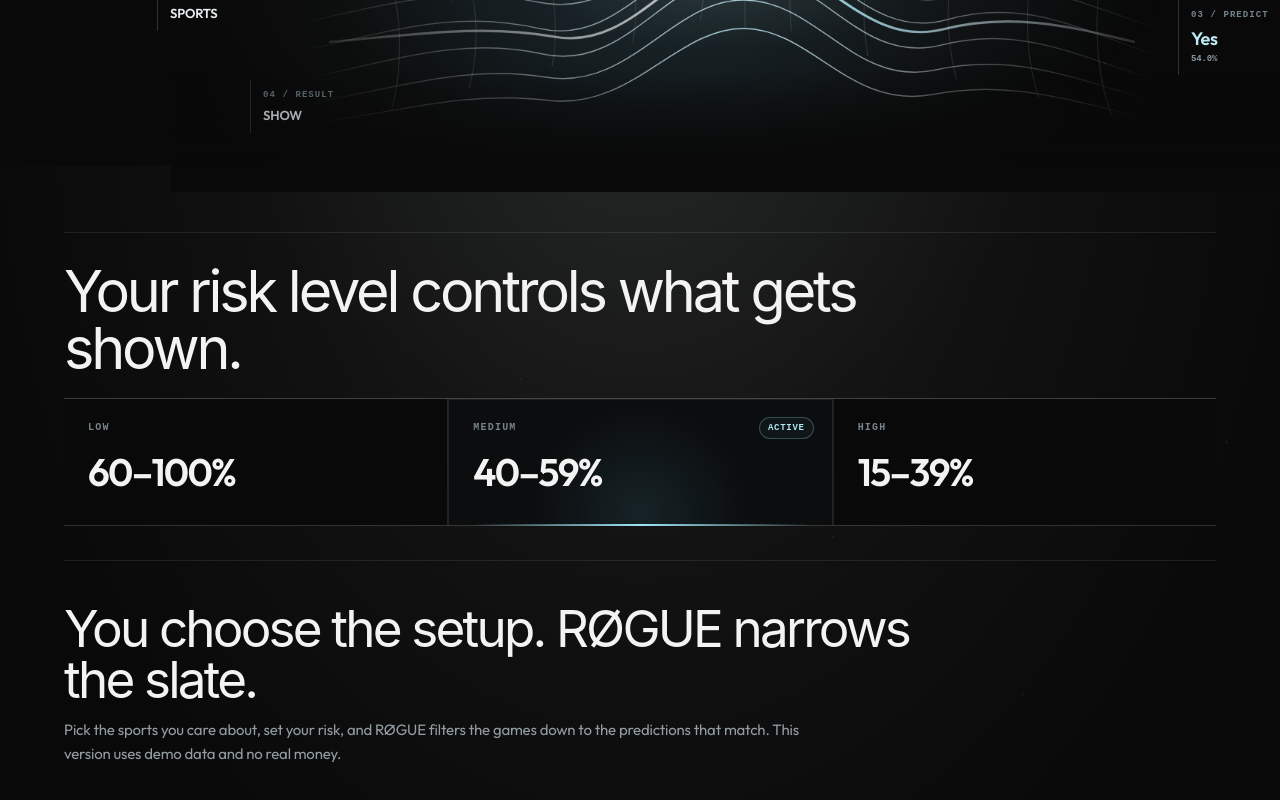
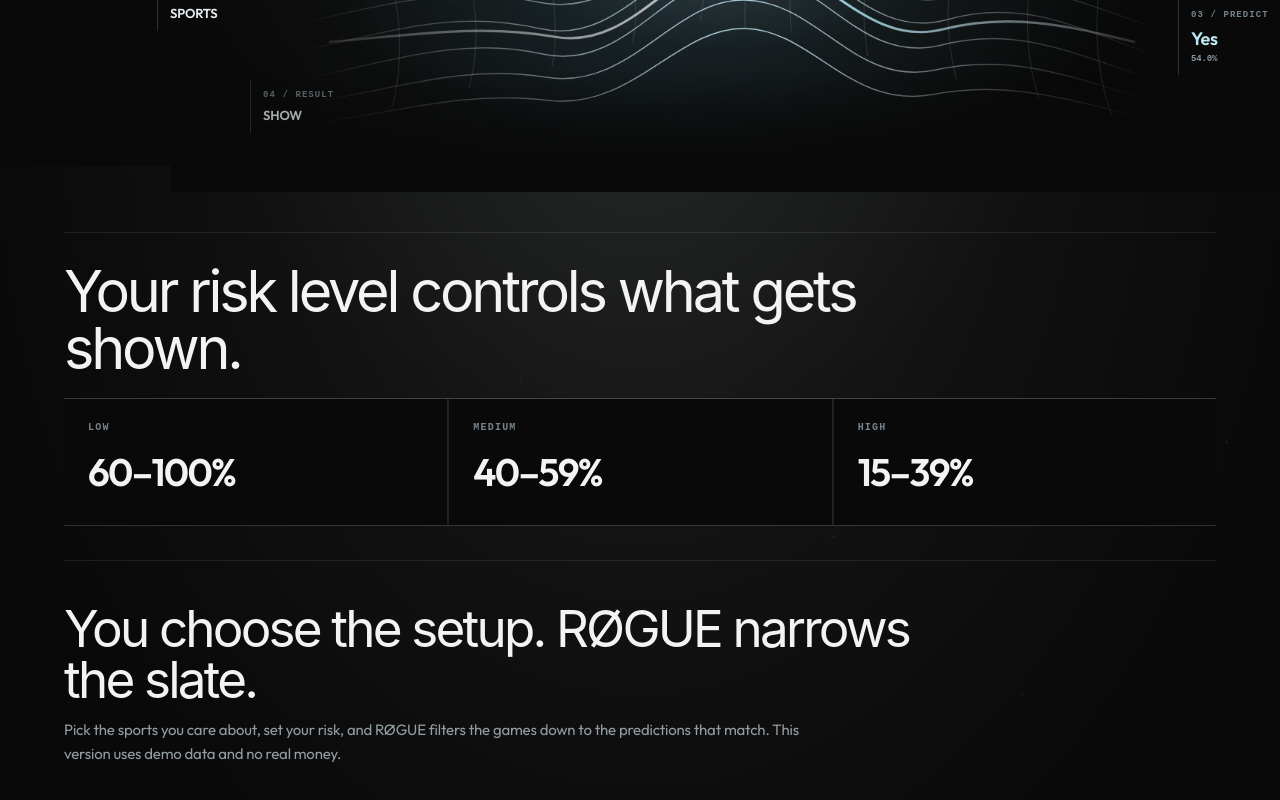
Before and after one commit to anshbalusa-ui/automated-risk-level-betting, a Next.js app: page / in a window 1280 px wide. Shown: the part 634-1434 px from the top of the page. Built offline with nearby package versions, Linux system fonts and the light colour scheme.

Commit message:
reset demo state and require fresh setup

```diff
--- a/src/components/AgentProvider.tsx
+++ b/src/components/AgentProvider.tsx
@@ -23,7 +23,7 @@
         const preferences: Preferences = {
           ...saved.preferences,
           categories: ["sports"],
-          interests: sportsInterests.length ? sportsInterests : ["NBA"],
+          interests: sportsInterests,
         };
         const hadWeather = saved.preferences.categories.includes("weather") || saved.run?.evaluated.some((item) => item.event.category === "weather");
         setStore(hadWeather
--- a/src/components/ForecastApp.tsx
+++ b/src/components/ForecastApp.tsx
@@ -117,15 +117,16 @@
 function RiskPill({ children }: { children: string }) { return <span className={`risk-pill risk-${children.toLowerCase().replaceAll(" ", "-")}`}>{children}</span>; }
 
 function Onboard() {
-  const router = useRouter(); const { preferences, savePreferences, startAgent, hydrated } = useAgent();
-  const [step, setStep] = useState(0); const [ready, setReady] = useState(false); const [isScanning, setIsScanning] = useState(false); const [scanStage, setScanStage] = useState(0); const [form, setForm] = useState<Preferences>(() => ({ ...preferences, categories: ["sports"], interests: [...preferences.interests] }));
+  const router = useRouter(); const { preferences, run, savePreferences, startAgent, hydrated } = useAgent();
+  const [step, setStep] = useState(0); const [ready, setReady] = useState(false); const [isScanning, setIsScanning] = useState(false); const [scanStage, setScanStage] = useState(0); const [selectedRisk, setSelectedRisk] = useState<Preferences["riskProfile"] | null>(() => run ? preferences.riskProfile : null); const [form, setForm] = useState<Preferences>(() => ({ ...preferences, categories: ["sports"], interests: [...preferences.interests] }));
   const initialized = useRef(false);
   const scanTimeoutRef = useRef<number | null>(null);
   const scanIntervalRef = useRef<number | null>(null);
   useEffect(() => {
     if (hydrated && !initialized.current) {
       const sportsOnly = preferences.interests.filter((interest) => quickInterestValues.has(interest));
-      setForm({ ...preferences, categories: ["sports"], interests: sportsOnly.length ? sportsOnly : ["NBA"] });
+      setForm({ ...preferences, categories: ["sports"], interests: sportsOnly });
+      setSelectedRisk(run ? preferences.riskProfile : null);
       setReady(true);
       initialized.current = true;
     }
@@ -145,7 +146,8 @@
   function showPicks() {
     if (isScanning) return;
 
-    const next: Preferences = { ...form, categories: ["sports"], mode: "review" };
+    if (!selectedRisk) return;
+    const next: Preferences = { ...form, categories: ["sports"], riskProfile: selectedRisk, mode: "review" };
     setForm(next);
     savePreferences(next);
     startAgent(next);
@@ -220,7 +222,7 @@
             <p className="section-copy">Risk controls which picks you see. Bankroll controls how much demo money goes on each pick you add.</p>
             <div className="choice-stack" role="group" aria-label="Risk profile">
               {(["low", "medium", "high"] as const).map((risk) => (
-                <button type="button" key={risk} onClick={() => setForm((current) => ({ ...current, riskProfile: risk }))} aria-pressed={form.riskProfile === risk} className={`risk-choice ${form.riskProfile === risk ? "selected" : ""}`}>
+                <button type="button" key={risk} onClick={() => setSelectedRisk(risk)} aria-pressed={selectedRisk === risk} className={`risk-choice ${selectedRisk === risk ? "selected" : ""}`}>
                   <span><strong>{risk === "low" ? "Low · 60%+" : risk === "medium" ? "Medium · 40–59%" : "High · 15–39%"}</strong></span>
                 </button>
               ))}
@@ -252,7 +254,7 @@
             <button className="button button-quiet" onClick={() => step === 0 ? router.push("/") : setStep(step - 1)}>{step === 0 ? "Back to home" : "← Back"}</button>
             {step === 0
               ? <LiquidButton disabled={form.interests.length === 0} onClick={() => setStep(1)}>Continue <span>→</span></LiquidButton>
-              : <LiquidButton disabled={!Number.isFinite(form.initialBankroll) || form.initialBankroll <= 0 || !Number.isFinite(form.allocationPercent) || form.allocationPercent <= 0 || form.allocationPercent > 100} onClick={showPicks}>Find picks <span>→</span></LiquidButton>}
+              : <LiquidButton disabled={!selectedRisk || !Number.isFinite(form.initialBankroll) || form.initialBankroll <= 0 || !Number.isFinite(form.allocationPercent) || form.allocationPercent <= 0 || form.allocationPercent > 100} onClick={showPicks}>Find picks <span>→</span></LiquidButton>}
           </div>
         </section>
       </div>
@@ -446,7 +448,7 @@
   const featured = sports[0];
   const secondary = sports[1] ?? featured;
   const signalGap = (featured.candidate.probabilityGap ?? 0) * 100;
-  const activeRisk = run?.preferences.riskProfile ?? preferences.riskProfile;
+  const activeRisk = run?.preferences.riskProfile ?? null;
 
   useEffect(() => {
     const landscape = signalLandscapeRef.current;
--- a/src/lib/agent.ts
+++ b/src/lib/agent.ts
@@ -5,7 +5,7 @@
 
 export const defaultPreferences: Preferences = {
   categories: ["sports"],
-  interests: ["NBA", "Warriors"],
+  interests: [],
   riskProfile: "medium",
   mode: "auto-simulate",
   initialBankroll: 500,
--- a/src/lib/storage.ts
+++ b/src/lib/storage.ts
@@ -6,7 +6,8 @@
   handledCandidateIds?: string[];
 }
 
-const STORAGE_KEY = "forecast-studio-demo-v2";
+const STORAGE_KEY = "forecast-studio-demo-v3";
+const LEGACY_STORAGE_KEYS = ["forecast-studio-demo-v2"];
 
 function isPreferences(value: unknown): value is Preferences {
   if (!value || typeof value !== "object") return false;
@@ -68,6 +69,7 @@
 
 export function loadDemoSnapshot(): DemoSnapshot | null {
   try {
+    for (const key of LEGACY_STORAGE_KEYS) window.localStorage.removeItem(key);
     const raw = window.localStorage.getItem(STORAGE_KEY);
     if (!raw) return null;
     const saved: unknown = JSON.parse(raw);
```
